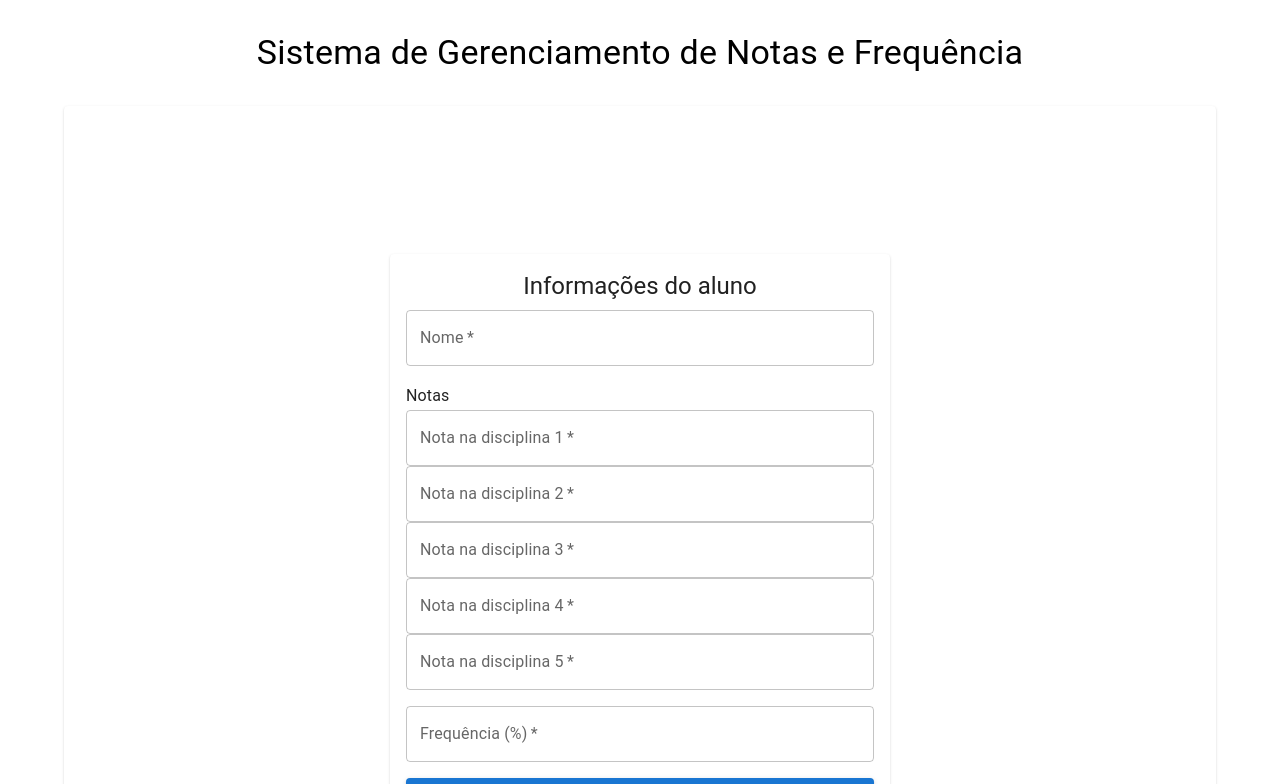
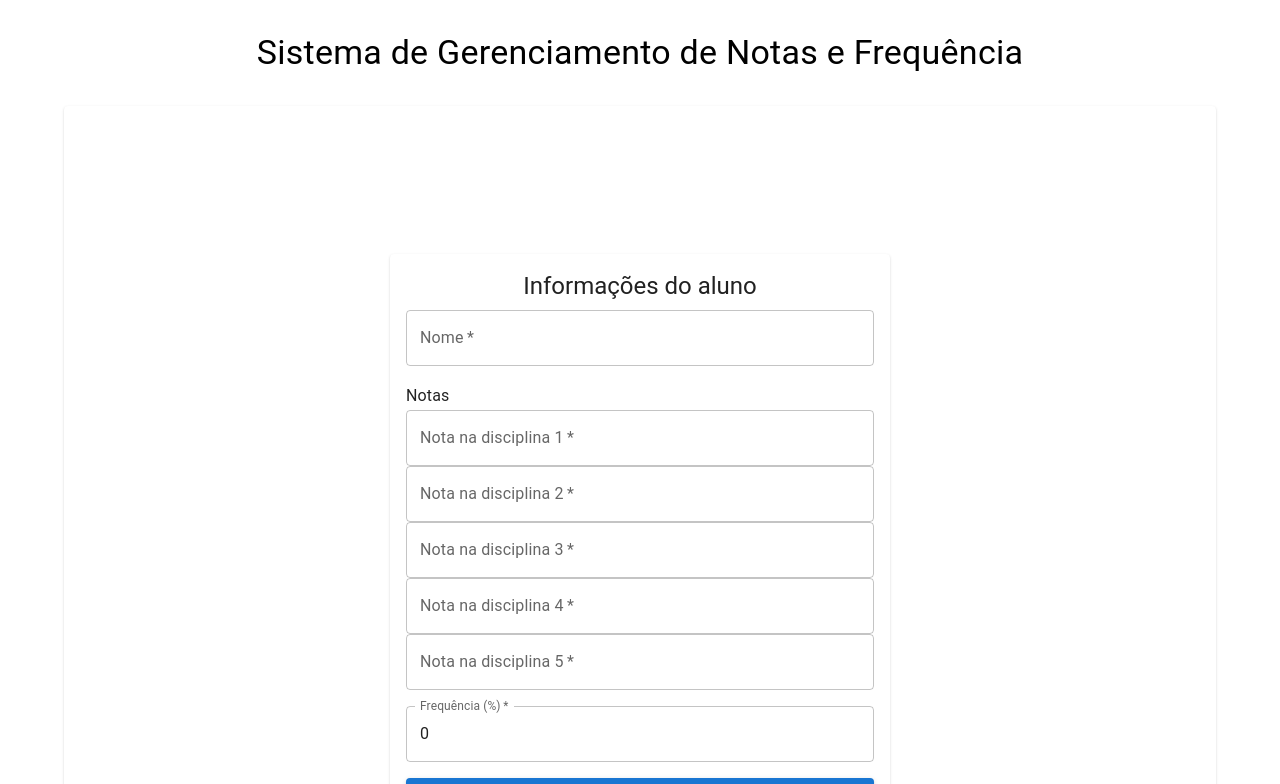
Before and after one commit to sabarense/frontend-challenge, a React (Create React App) app: page / in a window 1280 px wide. Shown: the top 784 px of the page. Built offline with nearby package versions, Linux system fonts and the light colour scheme; no server answers.

Commit message:
[feat] some validations in alunoForm

```diff
--- a/src/components/AlunoForm.tsx
+++ b/src/components/AlunoForm.tsx
@@ -25,7 +25,7 @@ const AlunoForm = () => {
       alert("As notas devem ser valores entre 0 e 10");
       return false;
     }
-    if (frequencia <= 0 || frequencia > 100) {
+    if (frequencia < 0 || frequencia > 100) {
       alert("A frequência deve ser um valor entre 0 e 100");
       return false;
     }
@@ -85,7 +85,7 @@ const AlunoForm = () => {
                       variant="outlined"
                       type="number"
                       fullWidth
-                      value={notas[index] || ""}
+                      value={notas[index] !== undefined ? notas[index] : ""}
                       onChange={(e) => {
                         const newNotas = [...notas];
                         newNotas[index] = parseFloat(e.target.value) || 0;
@@ -95,6 +95,8 @@ const AlunoForm = () => {
                       InputProps={{
                         inputProps: {
                           step: 0.1,
+                          min: 0,
+                          max: 10,
                         },
                       }}
                     />
@@ -107,12 +109,14 @@ const AlunoForm = () => {
                   variant="outlined"
                   type="number"
                   fullWidth
-                  value={frequencia || ""}
-                  onChange={(e) => setFrequencia(Number(e.target.value))}
+                  value={frequencia !== undefined ? frequencia : ""}
+                  onChange={(e) => setFrequencia(Number(e.target.value) || 0)}
                   required
                   InputProps={{
                     inputProps: {
                       step: 0.1,
+                      min: 0,
+                      max: 100,
                     },
                   }}
                 />
```
